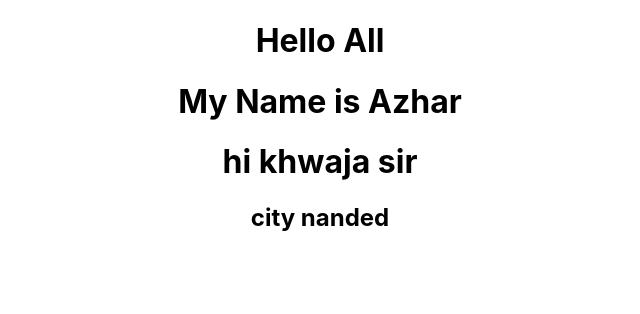
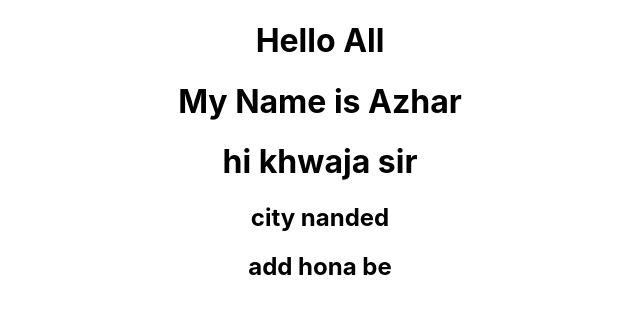
Before and after one commit to shoebkhan111/GitHub-Practice, a React (Create React App) app in the folder github-practice/: page / in a window 1280 px wide. Shown: the top 314 px of the page, without its empty margins (320-960 px from the left). Built offline with nearby package versions, Linux system fonts and the light colour scheme.

Commit message:
Azz---hiii

```diff
--- a/github-practice/src/Components/AZHAR/Azhar.jsx
+++ b/github-practice/src/Components/AZHAR/Azhar.jsx
@@ -6,6 +6,7 @@ const Azhar = () => {
             <h1>My Name is Azhar</h1>
             <h1>hi khwaja sir</h1>
             <h2>city nanded</h2>
+            <h2>add hona be</h2>
         </div>
     );
 };
```
